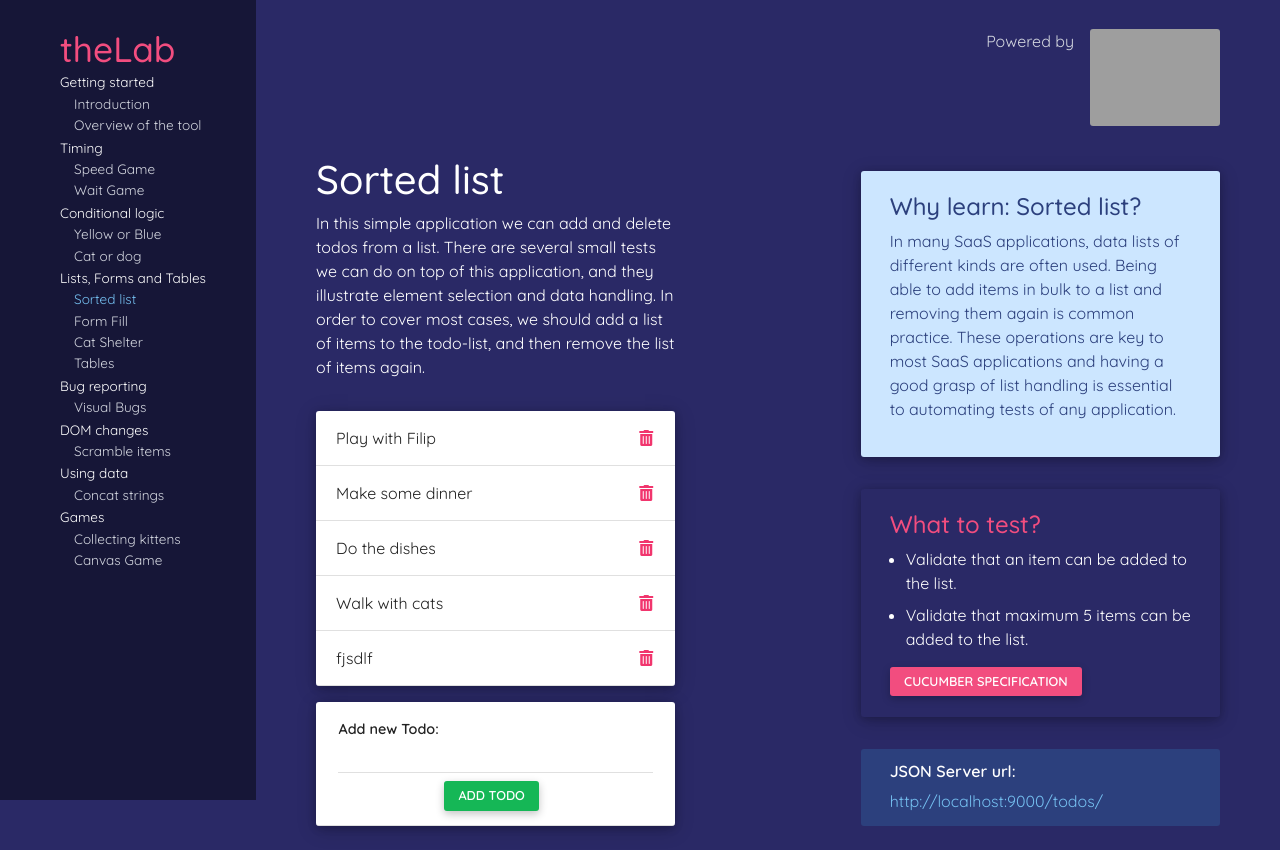
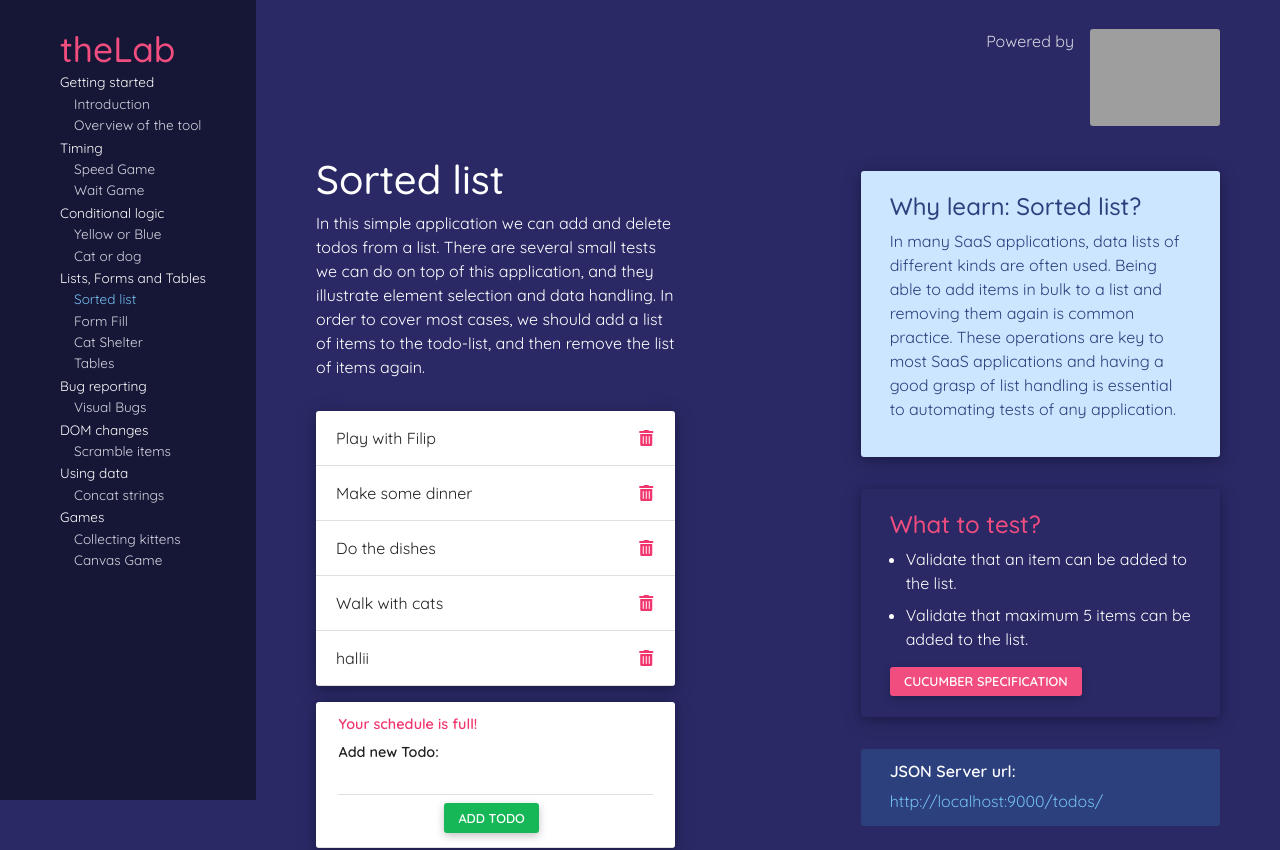
Before and after one commit to karinlj/boozang-thelab, a React (Create React App) app: page /sortedList in a window 1280 px wide. Shown: the top 850 px of the page. Built offline with nearby package versions, Linux system fonts and the light colour scheme; data requests are answered from the project's data file; grey boxes are pictures that could not be loaded.

Commit message:
add todo error message

```diff
--- a/data/db.json
+++ b/data/db.json
@@ -17,7 +17,7 @@
       "id": 6
     },
     {
-      "title": "fjsdlf",
+      "title": "hallii",
       "id": 7
     }
   ],
--- a/src/components/lists/AddTodo.js
+++ b/src/components/lists/AddTodo.js
@@ -4,7 +4,6 @@ import { addData } from "../fetchFunctions/fetchFunctions";
 const AddTodo = ({ addTodo, todos }) => {
   const [title, setTitle] = useState("");
   const [isLoading, setIsLoading] = useState(false);
-  const [errorMessage, setErrorMessage] = useState("");
 
   const totalTodos = todos;
   const todosUrl = "http://localhost:9000/todos/";
@@ -16,26 +15,23 @@ const AddTodo = ({ addTodo, todos }) => {
     const todo = { title: title };
     setIsLoading(true);
 
-    if (totalTodos.length <= 4) {
+    if (totalTodos.length < 5) {
       const data = await addData(todosUrl, todo);
       addTodo(data);
-      setIsLoading(false);
       //reset
       setTitle("");
-    } else {
-      setErrorMessage("Your schedule is full!");
-      setIsLoading(false);
     }
+    setIsLoading(false);
   };
 
   useEffect(() => {
-    console.log("errorMessage:", errorMessage);
-  }, [errorMessage]);
+    console.log("totalTodos:", totalTodos);
+  }, [totalTodos]);
 
   return (
     <div>
       <form className="list_form" onSubmit={handleSubmit}>
-        {errorMessage && totalTodos.length >= 5 && <h5 className="error">{errorMessage}</h5>}
+        {totalTodos && totalTodos.length >= 5 && <h5 className="error">Your schedule is full!</h5>}
         <label htmlFor="">Add new Todo:</label>
         <br />
         <input type="text" required value={title} onChange={(e) => setTitle(e.target.value)} />
--- a/src/components/lists/SortedList.js
+++ b/src/components/lists/SortedList.js
@@ -49,7 +49,7 @@ const SortedList = () => {
     setTodos([...todos, newTodo]);
   };
   useEffect(() => {
-    console.log("todos:", todos);
+    console.log("todos_sortedList:", todos);
   }, [todos]);
 
   return (
```
Also changed, not shown: 1 other file (tests, documents, lock files or other folders).
